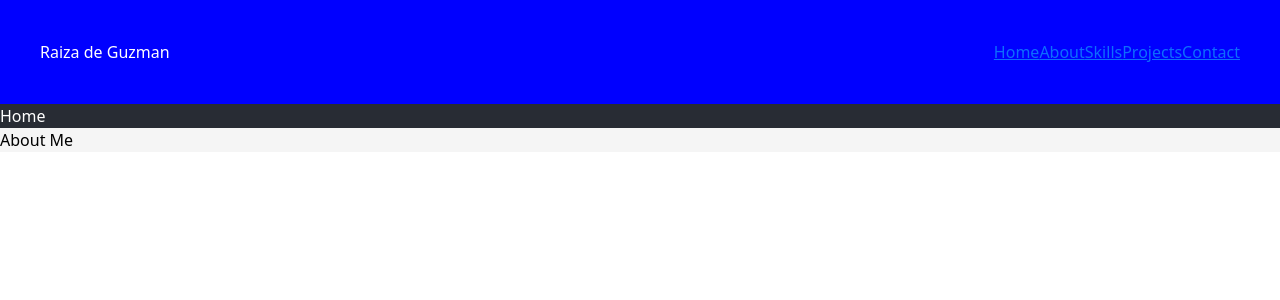
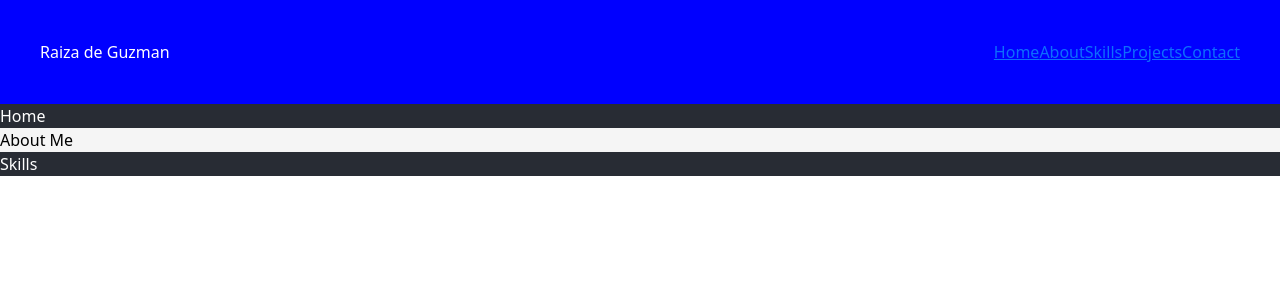
Before and after one commit to Raiza-D/my-portfolio, a React (Create React App) app: page / in a window 1280 px wide. Shown: the top 300 px of the page. Built offline with nearby package versions, Linux system fonts and the light colour scheme.

Commit message:
Add Skills text inside div

```diff
--- a/src/components/Skills.jsx
+++ b/src/components/Skills.jsx
@@ -3,6 +3,7 @@ import React from "react";
 export default function Skills() {
   return (
     <div>
+      Skills
     </div>
   );
 }
```
